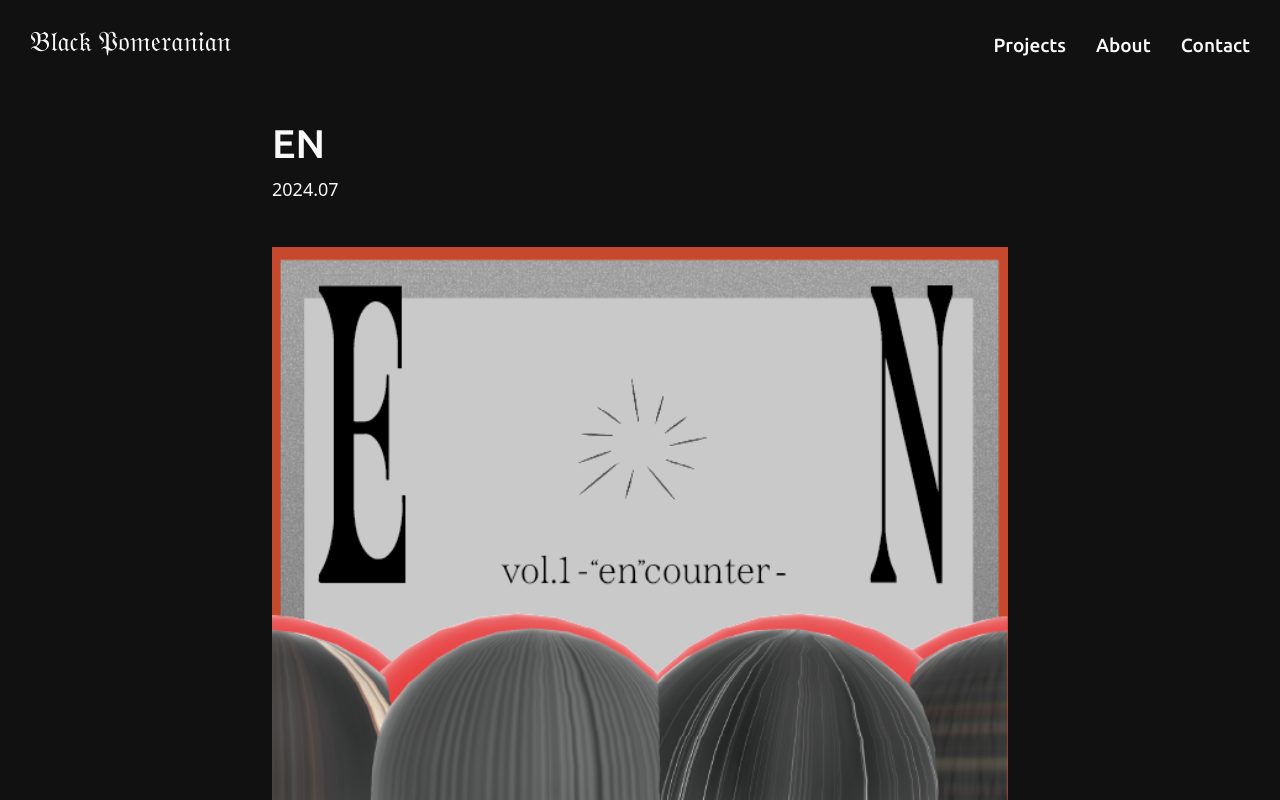
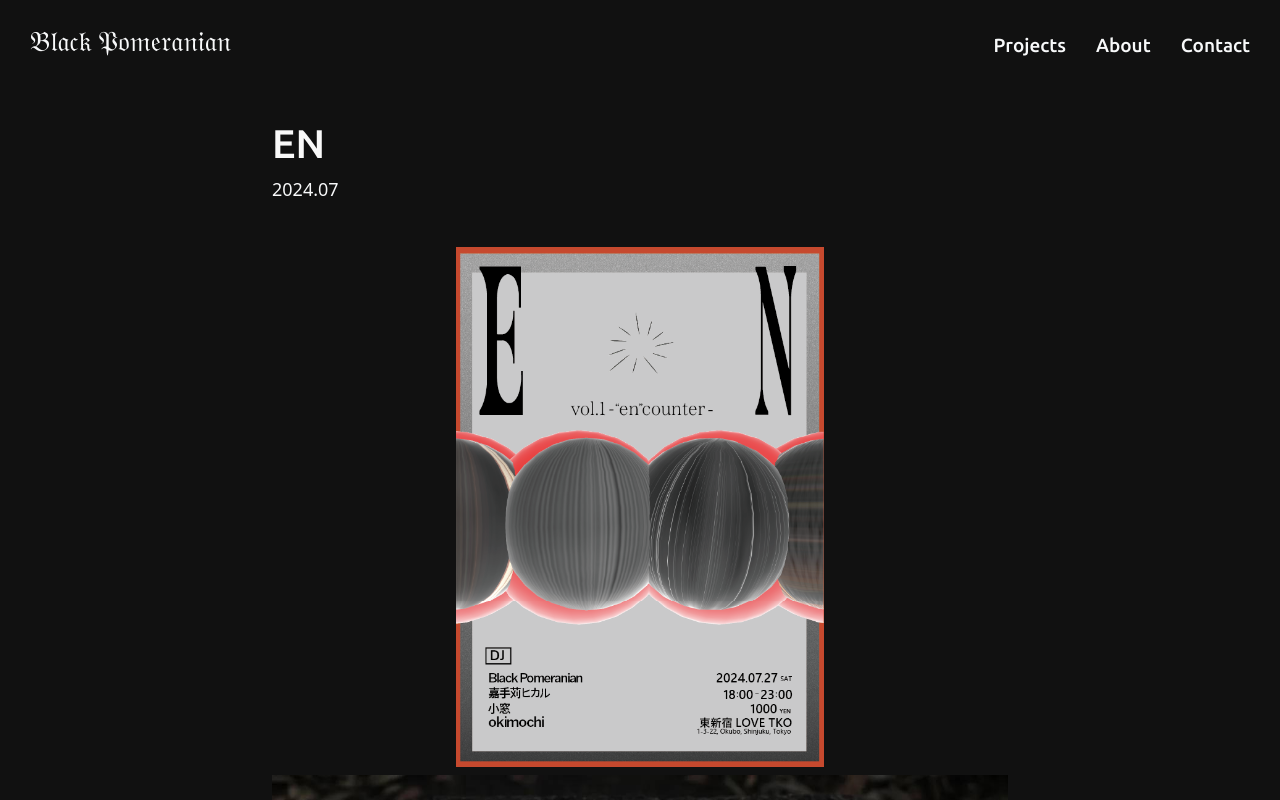
Before and after one commit to black-pomeranian/blapome-portfolio, a React (Create React App) app: page /Project/EN in a window 1280 px wide. Shown: the top 800 px of the page. Built offline with nearby package versions, Linux system fonts and the light colour scheme.

Commit message:
画像表示サイズを半分に

```diff
--- a/src/App.css
+++ b/src/App.css
@@ -355,3 +355,7 @@ nav ul li a {
   width: 100%; /* コンテナの幅に合わせて画像を拡大 */
   height: auto; /* 縦横比を保持 */
 }
+
+.half-size {
+  width: 50%;
+}
--- a/src/components/Project/EN.js
+++ b/src/components/Project/EN.js
@@ -18,7 +18,7 @@ const VJSystem = () => {
         {/* 画像 */}
         <div className="row mb-4 justify-content-center">
           <div className="col-12 col-md-8">
-            <img src={`${process.env.PUBLIC_URL}/images/EN/EN_graphic.png`} alt="EN's Flyer" className="img-fluid small-image d-block mx-auto py-1" />
+            <img src={`${process.env.PUBLIC_URL}/images/EN/EN_graphic.png`} alt="EN's Flyer" className="img-fluid small-image d-block mx-auto py-1 half-size" />
             <img src={`${process.env.PUBLIC_URL}/images/EN/EN_sticker.jpg`} alt="EN's Sticker" className="img-fluid small-image d-block mx-auto py-1" />
           </div>
         </div>
```
